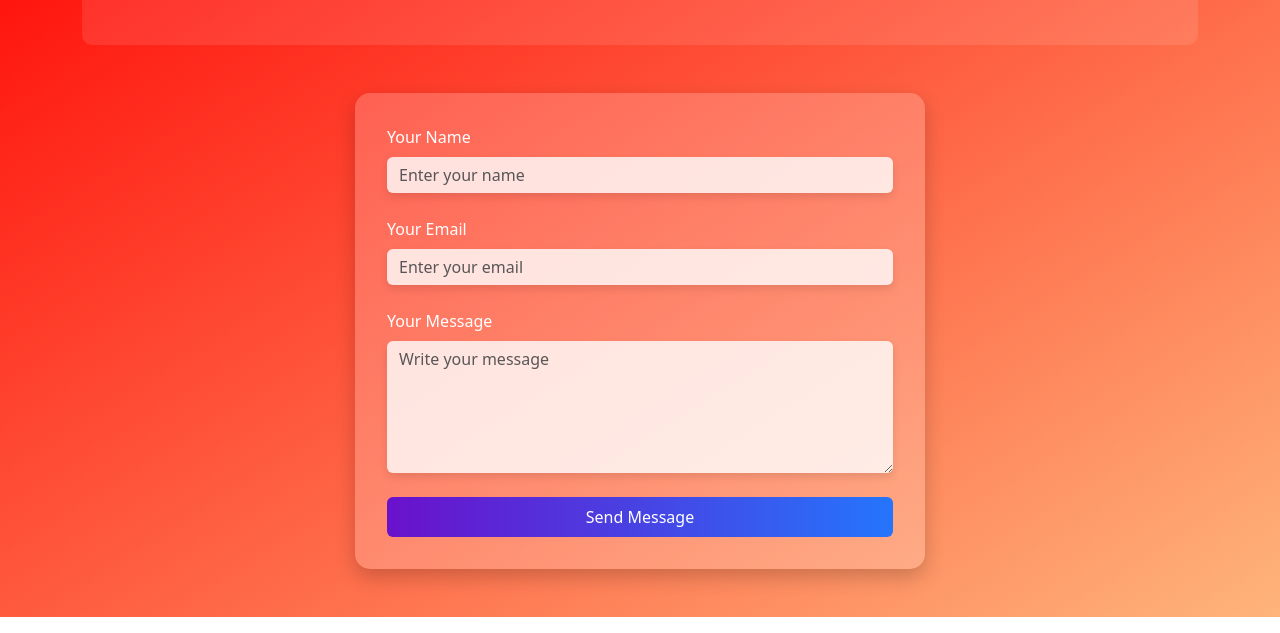
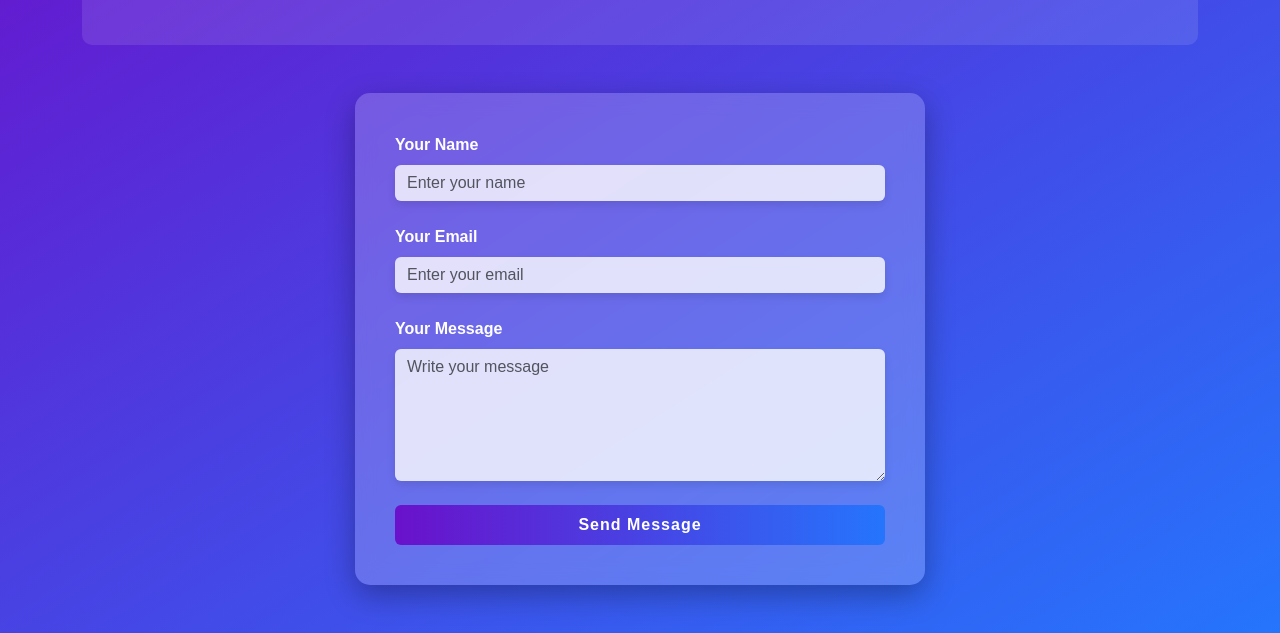
Before and after one commit to ThienPhu41224/05_IS19A03_BaiTapBootstrap, a plain HTML site: page Contact_Form.html in a window 1280 px wide. Shown: the part 188-821 px from the top of the page. Drawn offline with Linux system fonts and the light colour scheme.

Commit message:
update file contact.html

```diff
--- a/Contact_Form.html
+++ b/Contact_Form.html
@@ -7,38 +7,53 @@
     <link href="bootstrap-5.3.3-dist/css/bootstrap.min.css" rel="stylesheet" />
     <style>
       body {
-        background: linear-gradient(to bottom right, red, #feb47b);
+        background: linear-gradient(to bottom right, #6a11cb, #2575fc);
         color: #fff;
+        font-family: "Poppins", sans-serif;
       }
       .jumbotron {
         background: rgba(255, 255, 255, 0.1);
         border-radius: 10px;
         padding: 2rem;
         color: #fff;
+        text-shadow: 1px 1px 5px rgba(0, 0, 0, 0.3);
       }
       .form-container {
         background: rgba(255, 255, 255, 0.2);
         border-radius: 15px;
-        padding: 2rem;
-        box-shadow: 0 8px 20px rgba(0, 0, 0, 0.2);
+        padding: 2.5rem;
+        box-shadow: 0 10px 30px rgba(0, 0, 0, 0.3);
+        backdrop-filter: blur(10px);
       }
       .form-control {
         background-color: rgba(255, 255, 255, 0.8);
         border: none;
         box-shadow: 0 4px 8px rgba(0, 0, 0, 0.1);
+        transition: box-shadow 0.3s ease;
       }
       .form-control:focus {
         background-color: #fff;
         box-shadow: 0 0 10px rgba(255, 255, 255, 0.8);
+        outline: none;
       }
       .btn-primary {
         background: linear-gradient(to right, #6a11cb, #2575fc);
         border: none;
+        font-weight: bold;
+        letter-spacing: 1px;
         transition: transform 0.2s ease, box-shadow 0.2s ease;
       }
       .btn-primary:hover {
         transform: translateY(-3px);
         box-shadow: 0 10px 20px rgba(0, 0, 0, 0.3);
+      }
+      .btn-primary:active {
+        transform: translateY(2px);
+        box-shadow: 0 6px 12px rgba(255, 126, 95, 0.4);
+      }
+      label {
+        font-weight: bold;
+        margin-bottom: 0.5rem;
       }
     </style>
   </head>
```
